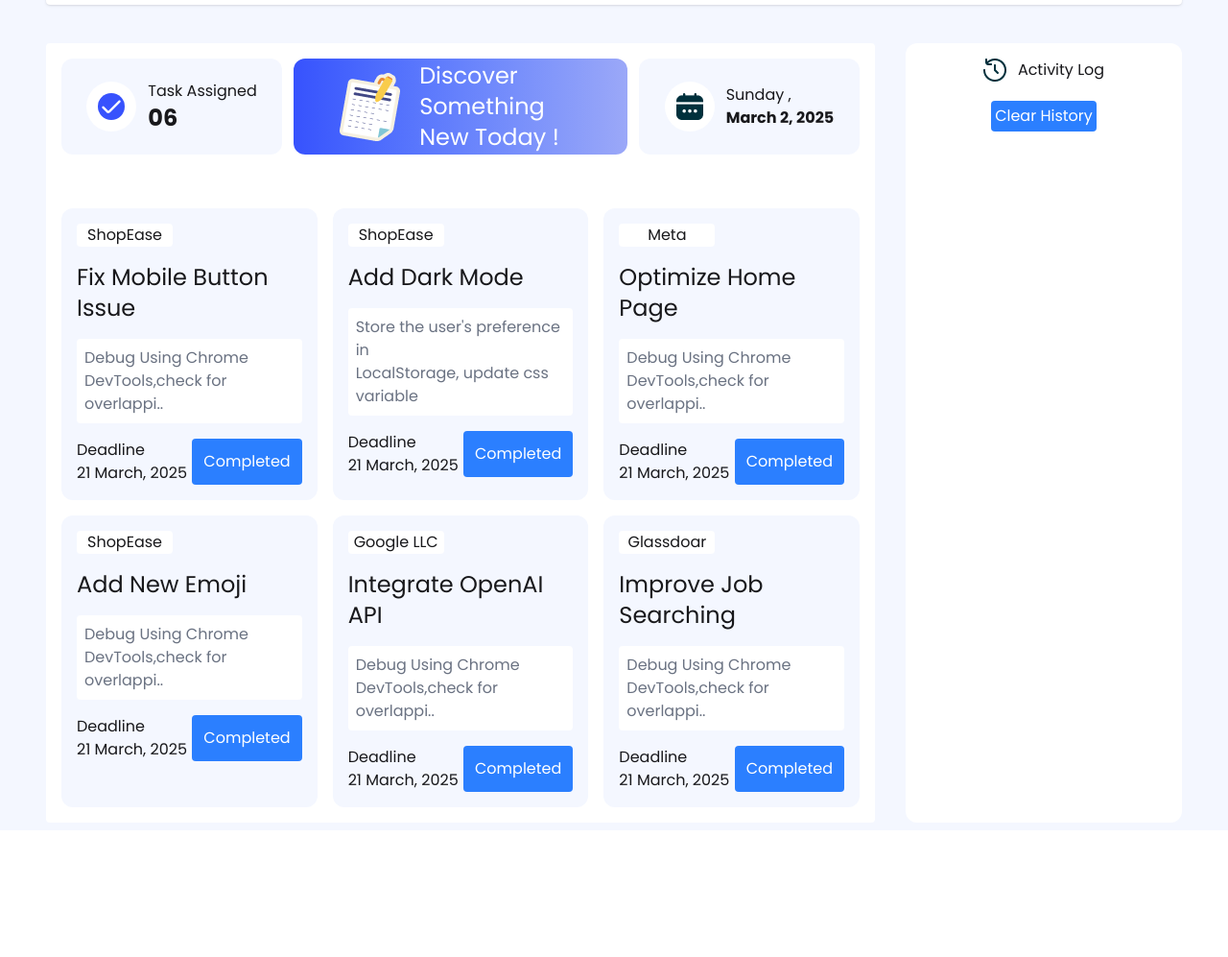
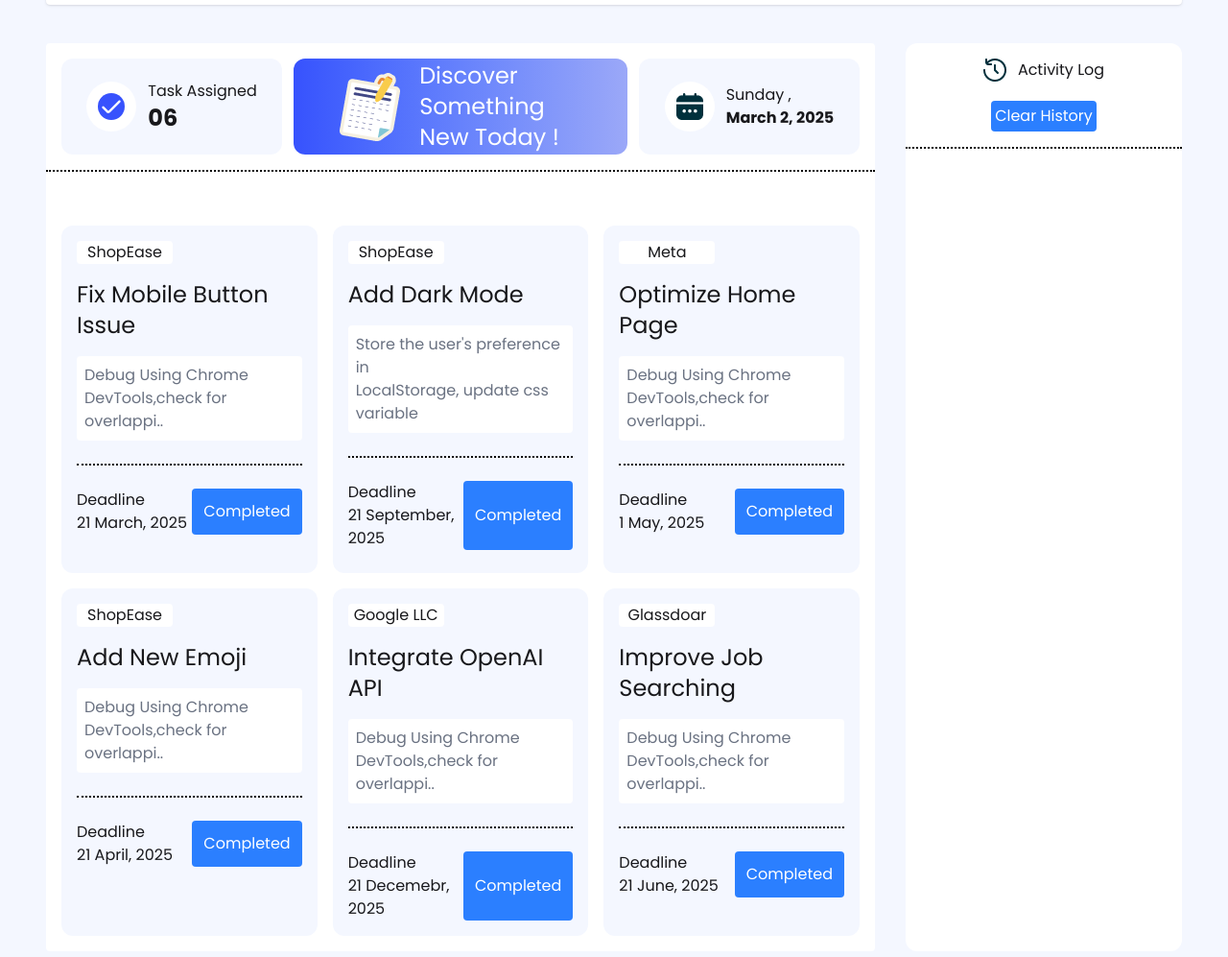
Before and after one commit to Maruf-11111/dev_dashboard, a plain HTML site: page index.html in a window 1280 px wide. Shown: the part 95-1092 px from the top of the page at 96% size. Before the commit the page ends 960 px from the top, so only its background shows below. Drawn offline with nearby package versions, Linux system fonts and the light colour scheme; a web font is replaced by a local one.

Commit message:
All done

```diff
--- a/index.html
+++ b/index.html
@@ -43,6 +43,7 @@
 
 
     </header>
+
     <main class=" flex mt-10 mt-6 mx-10 ">
         <!-- Main Dashboard -->
         <div class="w-3/4 mr-4 bg-white rounded  ">
@@ -70,6 +71,7 @@
                 </div>
 
             </div>
+            <hr class=" border-t-2 border-dotted border-black my-4">
         <!-- Cards -->
         <div class="grid grid-cols-3 grid-rows-2 gap-4 p-4 mt-10">
             <div class=" bg-[#F4F7FF] p-4 flex flex-col gap-4 rounded-xl ">
@@ -81,6 +83,7 @@
                 Debug Using Chrome <br>
                 DevTools,check for overlappi..
                 </div>
+                <hr class=" border-t-2 border-dotted border-black my-2">
                 <div class="flex justify-between">
                 <div>
                 Deadline <br>
@@ -98,10 +101,11 @@
                     Store the user's preference in <br> LocalStorage, update css variable
 
                     </div>
+                    <hr class=" border-t-2 border-dotted border-black my-2">
                     <div class="flex justify-between">
                     <div>
                     Deadline <br>
-                    <span> 21 March, 2025</span>
+                    <span> 21 September, 2025</span>
                     </div>
                     <button id="add-pay" class="bg-blue-500 text-white rounded p-3">Completed</button>
                     </div>
@@ -118,10 +122,11 @@
                     Debug Using Chrome <br>
                     DevTools,check for overlappi..
                     </div>
+                    <hr class=" border-t-2 border-dotted border-black my-2">
                     <div class="flex justify-between">
                     <div>
                     Deadline <br>
-                    <span> 21 March, 2025</span>
+                    <span> 1 May, 2025</span>
                     </div>
                     <button id="add-new" class="bg-blue-500 text-white rounded p-3">Completed</button>
                     </div>
@@ -136,10 +141,11 @@
                     Debug Using Chrome <br>
                     DevTools,check for overlappi..
                     </div>
+                    <hr class=" border-t-2 border-dotted border-black my-2">
                     <div class="flex justify-between">
                     <div>
                     Deadline <br>
-                    <span> 21 March, 2025</span>
+                    <span> 21 April, 2025</span>
                     </div>
                     <button id="fix-video" class="bg-blue-500 text-white rounded p-3">Completed</button>
                     </div>
@@ -153,10 +159,11 @@
                     Debug Using Chrome <br>
                     DevTools,check for overlappi..
                     </div>
+                    <hr class=" border-t-2 border-dotted border-black my-2">
                     <div class="flex justify-between">
                     <div>
                     Deadline <br>
-                    <span> 21 March, 2025</span>
+                    <span> 21 Decemebr, 2025</span>
                     </div>
                     <button id= "ai-search" class="bg-blue-500 text-white rounded p-3">Completed</button>
                     </div>
@@ -170,10 +177,11 @@
                     Debug Using Chrome <br>
                     DevTools,check for overlappi..
                     </div>
+                    <hr class=" border-t-2 border-dotted border-black my-2">
                     <div class="flex justify-between">
                     <div>
                     Deadline <br>
-                    <span> 21 March, 2025</span>
+                    <span> 21 June, 2025</span>
                     </div>
                     <button id="review-site" class="bg-blue-500 text-white rounded p-3"  >Completed</button>
                     </div>
@@ -195,6 +203,8 @@
         <div>
 
         <button id="clear" class=" flex bg-blue-500 text-white rounded p-1 mx-auto mt-5 ">Clear History</button>
+
+        <hr class=" border-t-2 border-dotted border-black my-4">
             <div id="message" class="m-4 flex flex-col gap-4">
 
             </div>
```
Also changed, not shown: answer.html (+5 -7 lines).
